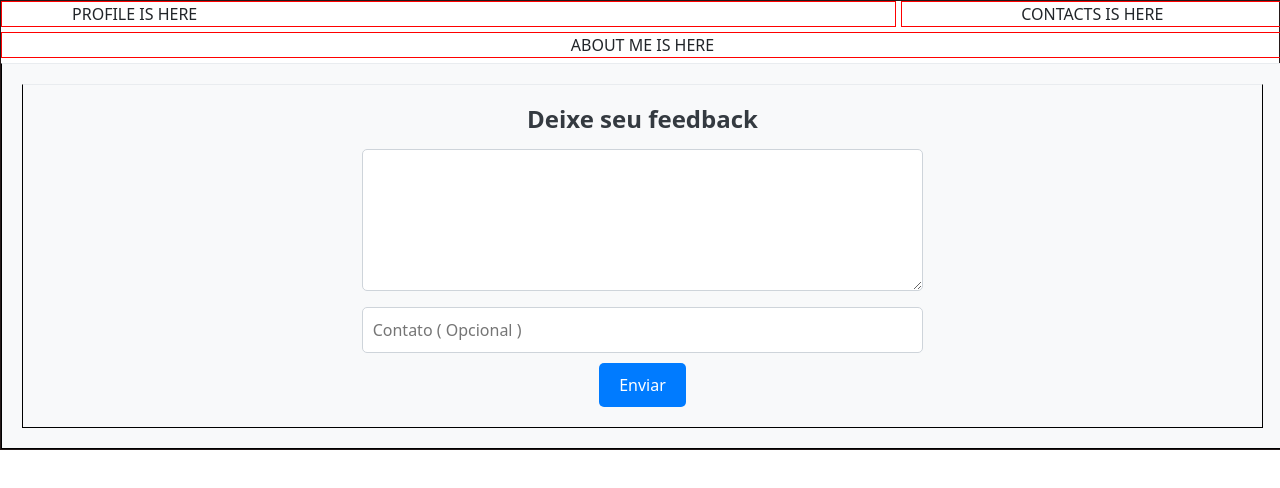
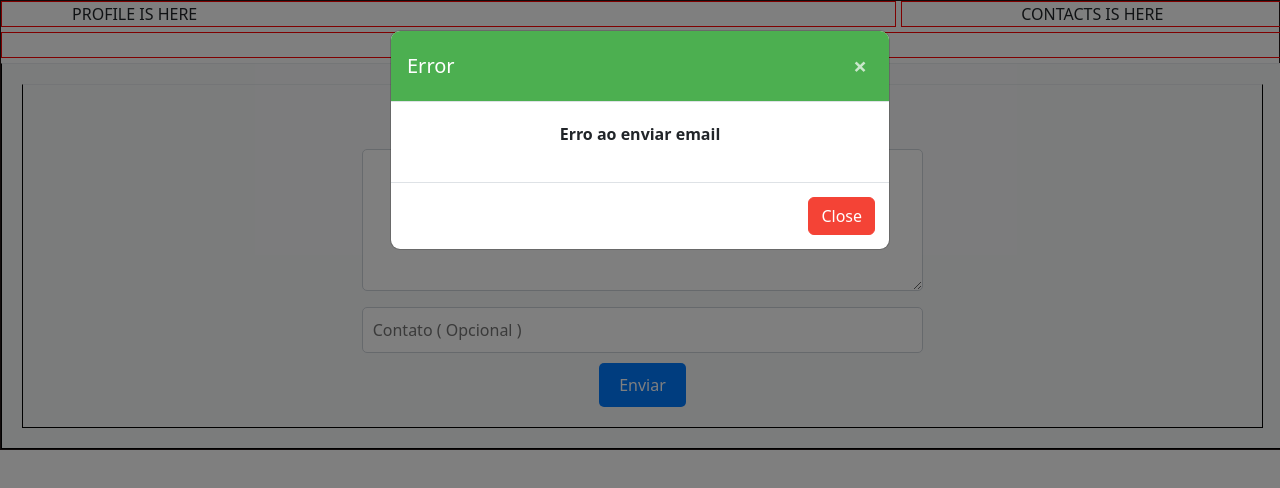
Before and after one commit to lucasoliveira04/blog_frontend, a React (Vite) app: page /profile in a window 1280 px wide. Both pictures are taken after a click on the button "Enviar". Shown: the top 488 px of the page. Built offline with nearby package versions, Linux system fonts and the light colour scheme; no server answers.

Commit message:
estilizando footer

```diff
--- a/index.html
+++ b/index.html
@@ -10,5 +10,6 @@
     <div id="root"></div>
     <script type="module" src="/src/main.jsx"></script>
     <script src="https://cdn.jsdelivr.net/npm/bootstrap@5.3.3/dist/js/bootstrap.bundle.min.js" integrity="sha384-YvpcrYf0tY3lHB60NNkmXc5s9fDVZLESaAA55NDzOxhy9GkcIdslK1eN7N6jIeHz" crossorigin="anonymous"></script>
+
   </body>
 </html>
--- a/src/components/Footer/index.jsx
+++ b/src/components/Footer/index.jsx
@@ -3,6 +3,8 @@
 export const FooterComponent = () => {
   const [feedback, setFeedback] = useState("");
   const [contacts, setContacts] = useState("");
+  const [showSuccessModal, setShowSuccessModal] = useState(false);
+  const [showErrorModal, setShowErrorModal] = useState(false);
 
   const handleSendResponse = async () => {
     const emailRequest = {
@@ -25,12 +27,16 @@
       if (response.ok) {
         setFeedback("");
         setContacts("");
-        alert("Email sent successfully");
+        setShowSuccessModal(true);
+        setShowErrorModal(false);
       } else {
-        alert("Failed to send email");
+        setShowErrorModal(true);
+        setShowSuccessModal(false);
       }
     } catch (error) {
       console.error(error);
+      setShowErrorModal(true);
+      setShowSuccessModal(false);
       alert("An error occurred while sending the email");
     }
   };
@@ -55,6 +61,50 @@
         />
         <button className="feedback-button" onClick={handleSendResponse}>Enviar</button>
       </div>
+
+      {/* Success Modal */}
+      <div className={`modal fade ${showSuccessModal ? 'show' : ''}`}
+        style={{ display: showSuccessModal ? 'block' : 'none' }}
+        tabIndex="-1" role="dialog">
+        <div className="modal-dialog" role="document">
+          <div className="modal-content">
+            <div className="modal-header">
+              <h5 className="modal-title">Success</h5>
+              <button type="button" className="close" onClick={() => setShowSuccessModal(false)}>
+                <span>&times;</span>
+              </button>
+            </div>
+            <div className="modal-body">
+              <p className="fw-bold">Email sent successfully</p>
+            </div>
+            <div className="modal-footer">
+              <button type="button" className="btn btn-primary" onClick={() => setShowSuccessModal(false)}>Close</button>
+            </div>
+          </div>
+        </div>
+      </div>
+
+      {/* Error Modal */}
+      <div className={`modal fade ${showErrorModal ? 'show' : ''}`}
+        style={{ display: showErrorModal ? 'block' : 'none' }}
+        tabIndex="-1" role="dialog">
+        <div className="modal-dialog" role="document">
+          <div className="modal-content">
+            <div className="modal-header">
+              <h5 className="modal-title">Error</h5>
+              <button type="button" className="close" onClick={() => setShowErrorModal(false)}>
+                <span>&times;</span>
+              </button>
+            </div>
+            <div className="modal-body">
+              <p className="fw-bolder">Erro ao enviar email</p>
+            </div>
+            <div className="modal-footer">
+              <button type="button" className="btn btn-secondary" onClick={() => setShowErrorModal(false)}>Close</button>
+            </div>
+          </div>
+        </div>
+      </div>
     </footer>
   );
 };
--- a/src/pages/Profile/index.jsx
+++ b/src/pages/Profile/index.jsx
@@ -1,7 +1,12 @@
+import { useEffect } from "react";
 import { FooterComponent } from "../../components/Footer";
 import "../../public/profile/profile.css";
 
 export const ProfilePage = () => {
+    useEffect(() => {
+        document.title = "Perfil"
+      }, [])
+
     return (
         <div className="container-fluid">
             <div className="modal-group-profile-and-contacts">
--- a/src/public/profile/profile.css
+++ b/src/public/profile/profile.css
@@ -117,3 +117,68 @@
 .feedback-button:hover {
     background-color: #0056b3;
 }
+
+/* Estilos para os modais */
+.modal.show {
+    display: block;
+    background-color: rgba(0, 0, 0, 0.5);
+}
+
+.modal-dialog {
+    max-width: 500px;
+    margin: 30px auto;
+}
+
+.modal-content {
+    border-radius: 10px;
+    overflow: hidden;
+}
+
+.modal-header {
+    display: flex;
+    justify-content: space-between;
+    background-color: #4CAF50;
+    color: white;
+}
+
+.modal-header.error {
+    background-color: #f44336;
+}
+
+.modal-body {
+    padding: 20px;
+}
+
+.modal-footer {
+    padding: 10px;
+}
+
+.btn-primary {
+    background-color: #4CAF50;
+    border-color: #4CAF50;
+}
+
+.btn-secondary {
+    background-color: #f44336;
+    border-color: #f44336;
+}
+
+.close {
+    background: none;
+    border: none;
+    font-size: 1.5rem;
+    font-weight: bold;
+    color: white;
+    opacity: 0.7;
+    transition: opacity 0.3s;
+}
+
+.close:hover,
+.close:focus {
+    opacity: 1;
+    outline: none;
+}
+
+.modal-header.error .close {
+    color: white;
+}
```
